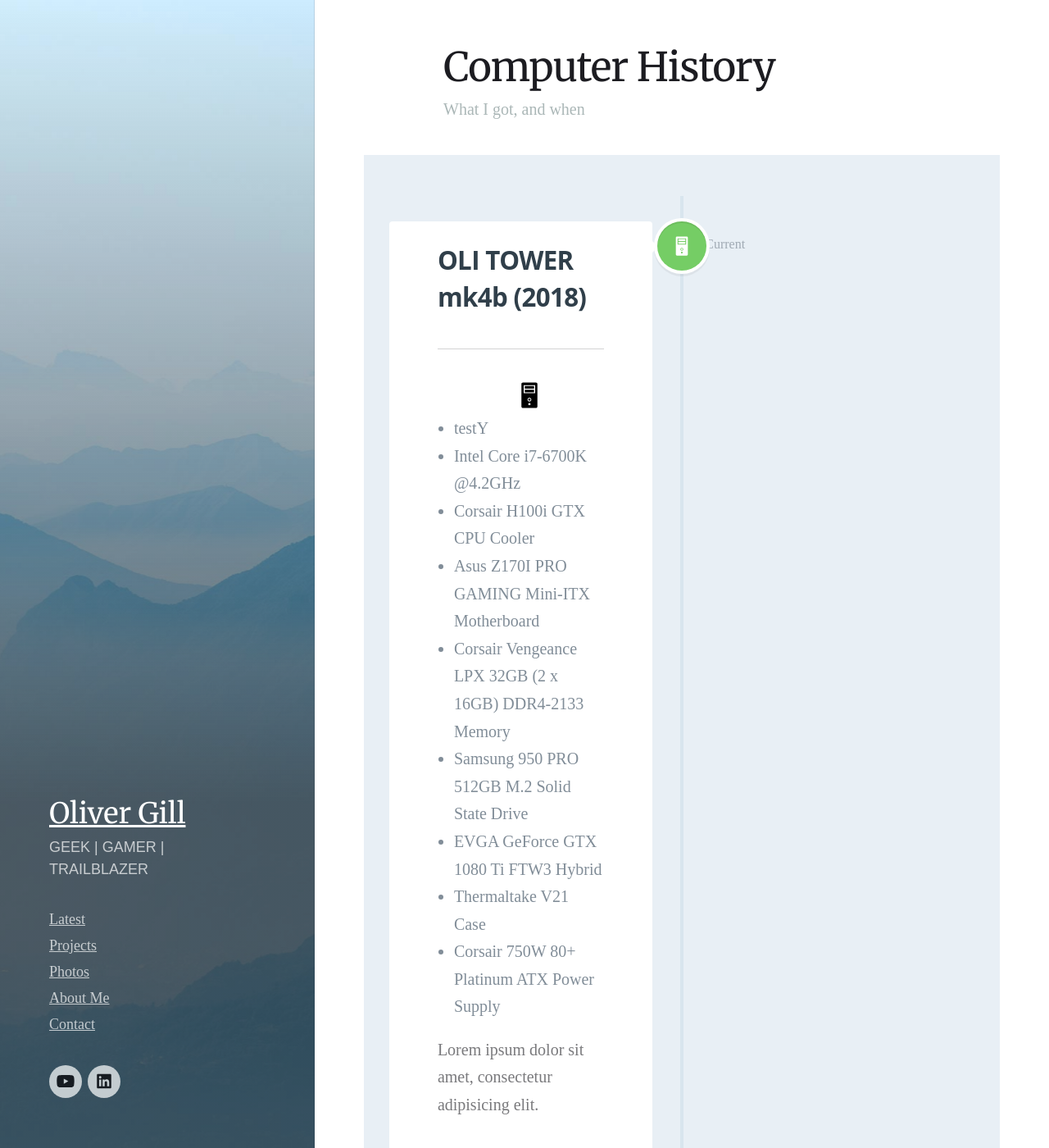
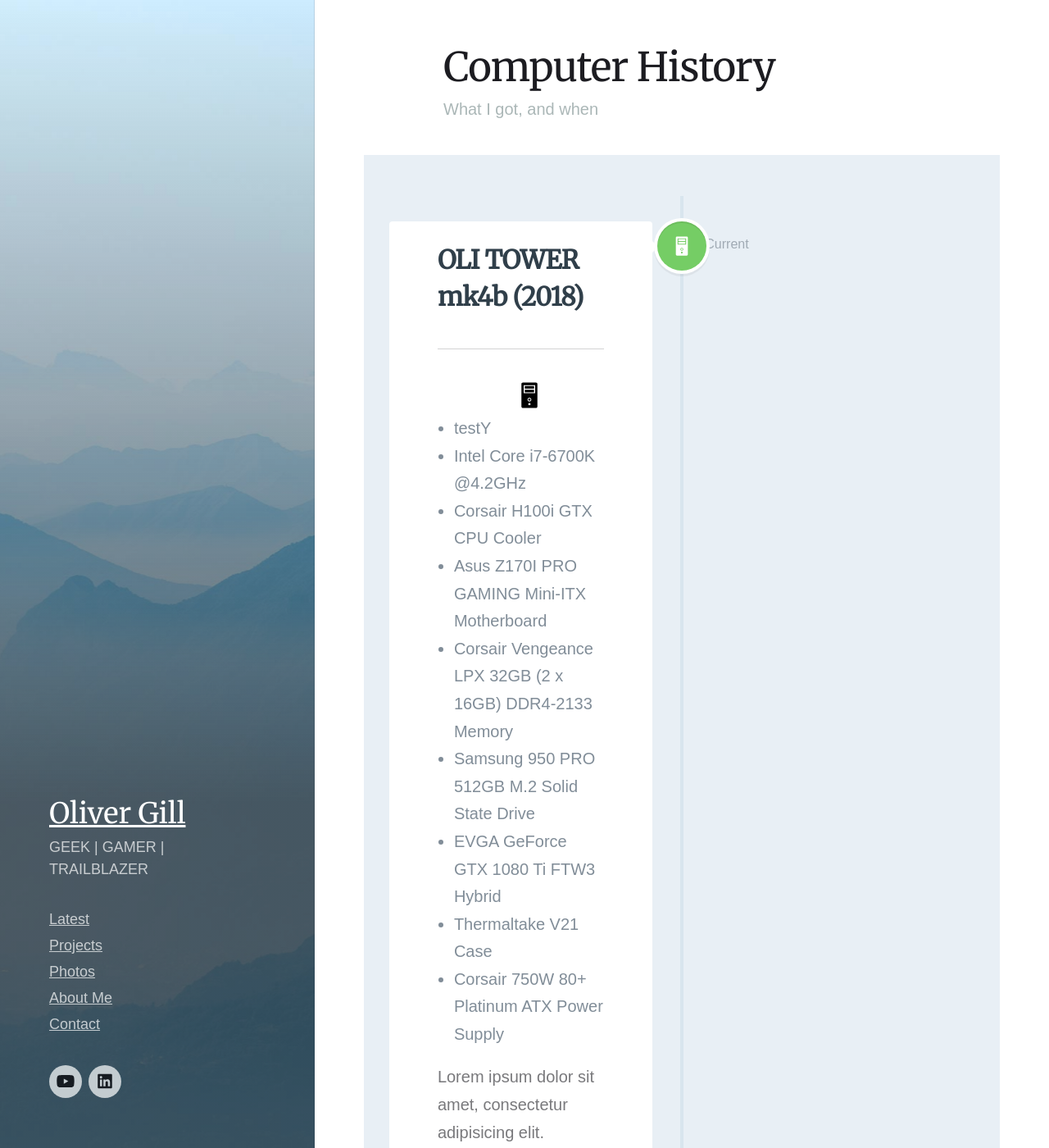
Before and after one commit to olivergillcom/olivergillblog.github.io, a Jekyll site: the page built from _pages/computers.md, in a window 1280 px wide and 1400 px high. Shown: the whole window at 82% size. Built offline with Jekyll 4.4.1, drawn with Linux system fonts in a browser that asks for light colours; nearby versions of some CDN libraries; some web fonts are replaced.

Commit message:
further fonting

```diff
--- a/js/timeline/css/style.css
+++ b/js/timeline/css/style.css
@@ -1058,7 +1058,6 @@ svg {
 body {
 	font-size: 1em;
 	font-size: var(--text-base-size, 1em);
-	font-family: var(--font-primary, sans-serif);
 	color: hsl(240, 4%, 20%);
 	color: var(--color-contrast-high, #313135)
 }
@@ -3570,7 +3569,6 @@ mark {
 }
 
 .cd-main-header h1 {
-	font-family: var(--font-secondary);
 	color: inherit
 }
 
@@ -3582,11 +3580,11 @@ mark {
 	color: var(--cd-color-3);
 	background-color: hsl(205, 38%, 93.45%);
 	background-color: hsl(var(--cd-color-2-h), var(--cd-color-2-s), calc(var(--cd-color-2-l)*1.05));
-	font-family: var(--font-primary)
+
 }
 
 .cd-timeline h2 {
-	font-family: var(--font-secondary);
+
 	font-weight: 700
 }
 
```
